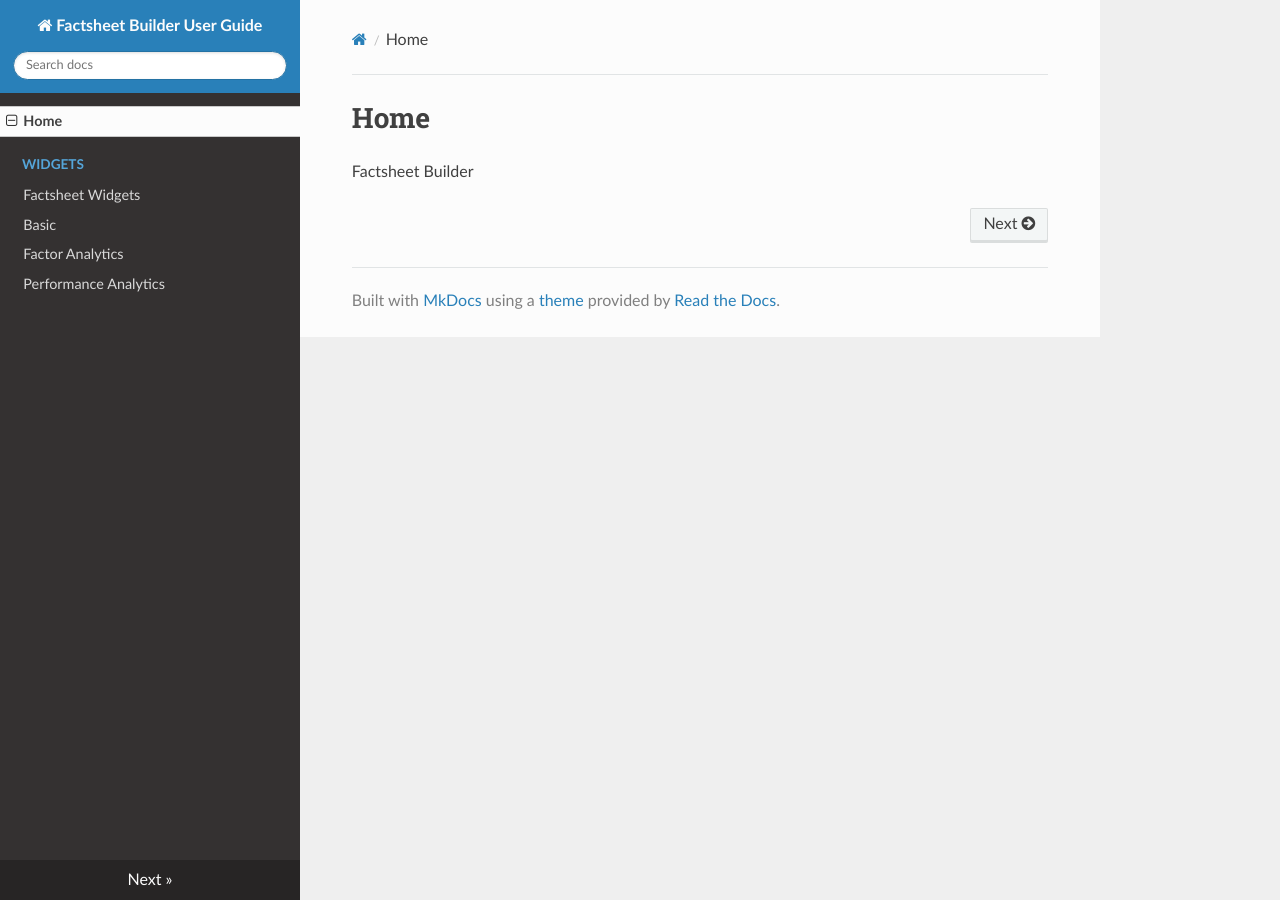
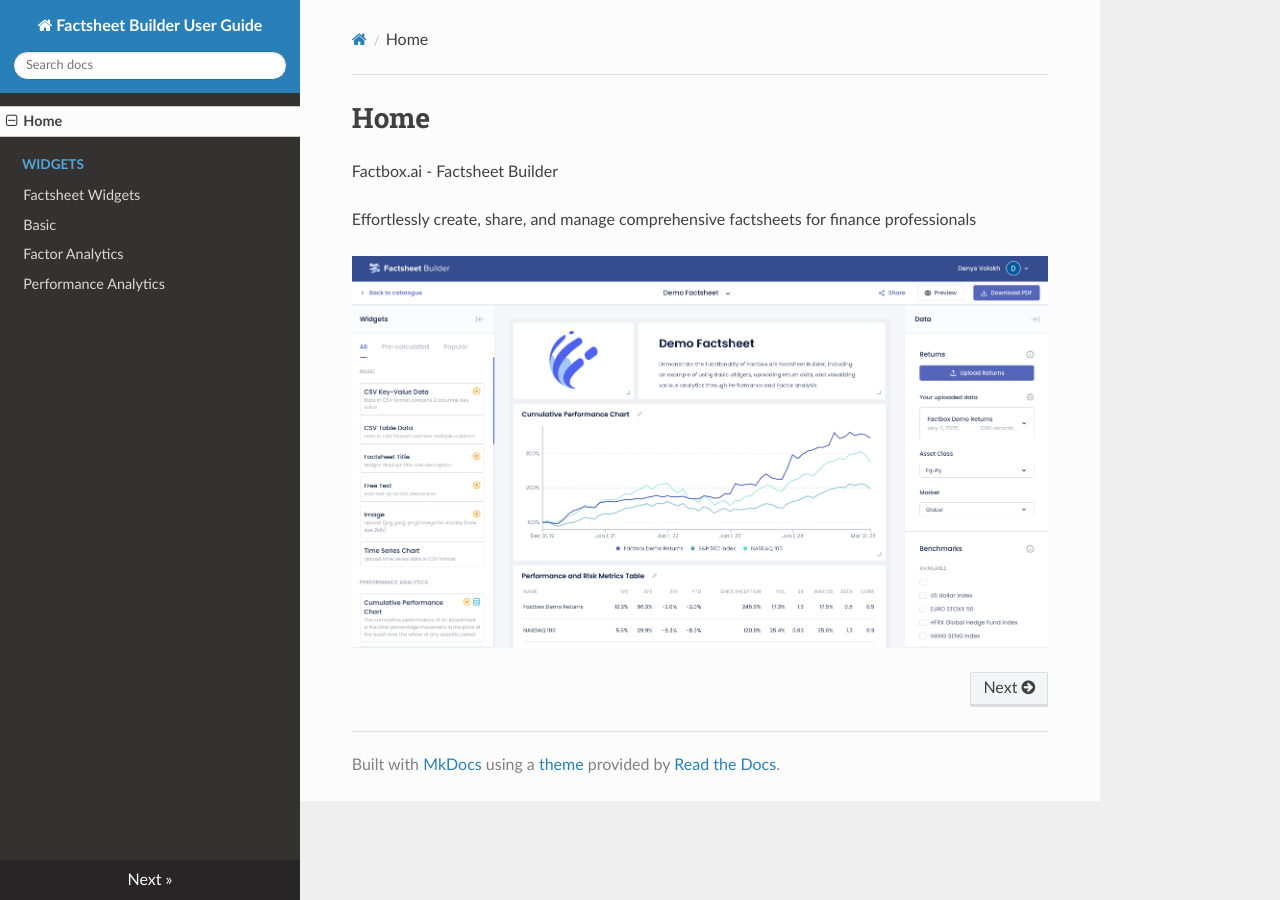
Before and after one commit to noviscient/factbox-user-guide, an MkDocs documentation site: the page built from docs/index.md, in a window 1280 px wide. Built offline with MkDocs 1.6.1, drawn with Linux system fonts in a browser that asks for light colours; nearby versions of some CDN libraries.

Commit message:
update index page

```diff
--- a/docs/index.md
+++ b/docs/index.md
@@ -1,3 +1,7 @@
 # Home
 
-Factsheet Builder
+Factbox.ai - Factsheet Builder
+
+Effortlessly create, share, and manage comprehensive factsheets for finance professionals
+
+<img src="images/widgets/SCR-20250516-ccqq.png"/>
```
Also changed, not shown: docs/images/widgets/SCR-20250516-ccqq.png (added).
